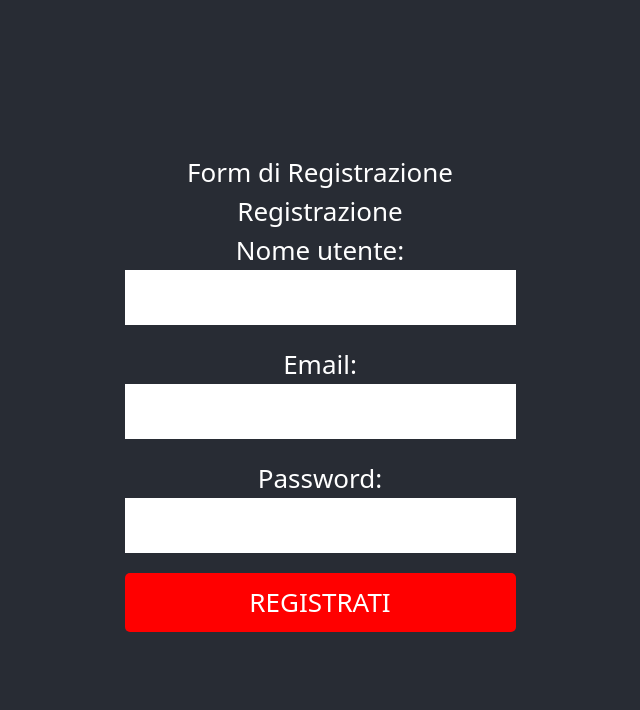
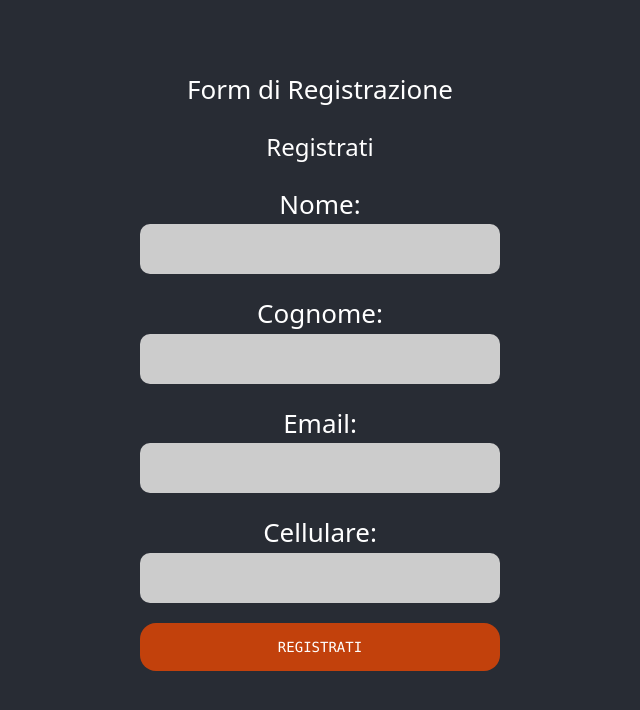
Before and after one commit to gcannatellacodgo/vetrina-fe, a React (Create React App) app: page / in a window 1280 px wide. Shown: the top 710 px of the page, without its empty margins (320-960 px from the left). Built offline with nearby package versions, Linux system fonts and the light colour scheme.

Commit message:
Registration Form Complete

```diff
--- /dev/null
+++ b/src/Componenti/MyButton.tsx
@@ -0,0 +1,11 @@
+import colors from "tailwindcss/colors";
+
+export default function MyButton(props:{testoBottone:string, myOnClick:()=>void}){
+    return(
+        <div onClick={props.myOnClick}>
+            <div className={`w-auto h-12 bg-orange-700 min-w-20 mb-10  hover:opacity-100 rounded-2xl hover:scale-110 duration-500 cursor-pointer  flex flex-col items-center justify-center px-20`}>
+                <p className={'text-sm font-mono text-white '}>{props.testoBottone}</p>
+            </div>
+        </div>
+    )
+}
--- a/src/FormRegistrazione.css
+++ b/src/FormRegistrazione.css
@@ -1,8 +1,38 @@
-.formregistrazione {
-    width: 300px;
+.container {
+    display: flex;
+    justify-content: center;
+    align-items: center;
+    height: 100vh;
+}
+
+.registration-form {
+    width: 80%;
+    max-width: 400px;
     margin: 0 auto;
-    background-color: white;
+    padding: 20px;
 }
+.registration-form #nome {
+    background-color: #cccccc;
+    font-size: xx-small;
+}
+.registration-form #cognome {
+    background-color: #cccccc;
+    font-size: xx-small;
+}
+.registration-form #email {
+    background-color: #cccccc;
+    font-size: xx-small;
+}
+.registration-form #cellulare {
+    background-color: #cccccc;
+    font-size: xx-small;
+}
+.registration-form h2 {
+    text-align: center;
+    margin-bottom: 20px;
+    font-size: x-large;
+}
+
 
 .form-group {
     margin-bottom: 15px;
@@ -13,21 +43,25 @@ label {
 }
 
 input[type="text"],
+input[type=text],
 input[type="email"],
-input[type="password"] {
+input[type="text"] {
     width: 100%;
     padding: 8px;
     margin-bottom: 5px;
+    border-radius: 10px;
+    height: 50px;
 }
 button[type="submit"] {
     width: 100%;
     padding: 10px;
-    background-color: red;
+    background-color: #ff8c00;
     color: white;
     border: none;
     border-radius: 5px;
     cursor: pointer;
     transition: background-color 0.3s;
+
 }
 
 button[type="submit"]:hover {
--- a/src/FormRegistrazione.tsx
+++ b/src/FormRegistrazione.tsx
@@ -1,14 +1,17 @@
 import React, { useState } from 'react';
 import './FormRegistrazione.css';
+import MyButton from "./Componenti/MyButton";
 
-function FormRegistrazione() {
+
+export default function FormRegistrazione() {
     const [formData, setFormData] = useState({
-        username: '',
+        nome: '',
+        cognome: '',
         email: '',
-        password: ''
+        cellulare: ''
     });
 
-    const handleChange = (e) => {
+    const handleChange = (e:any) => {
         const { name, value } = e.target;
         setFormData(prevState => ({
             ...prevState,
@@ -16,36 +19,45 @@ function FormRegistrazione() {
         }));
     };
 
-    const handleSubmit = (e) => {
+    const handleSubmit = (e:any) => {
         e.preventDefault();
         console.log(formData);
     };
 
     return (
         <div className="registration-form">
-            <h2>Registrazione</h2>
+            <h2>Registrati</h2>
             <form onSubmit={handleSubmit}>
                 <div className="form-group">
-                    <label htmlFor="username">Nome utente:</label>
-                    <input type="text" id="username" name="username" value={formData.username} onChange={handleChange} required />
+                    <label htmlFor="nome">Nome:</label>
+                    <input type="text" id="nome" name="Nome" value={formData.nome} onChange={handleChange}
+                           required/>
+                </div>
+
+                <div className="form-group">
+                    <label htmlFor="cognome">Cognome:</label>
+                    <input type="text" id="cognome" name="Cognome" value={formData.cognome} onChange={handleChange}
+                           required/>
                 </div>
 
                 <div className="form-group">
                     <label htmlFor="email">Email:</label>
-                    <input type="email" id="email" name="email" value={formData.email} onChange={handleChange} required />
+                    <input type="email" id="email" name="Email" value={formData.email} onChange={handleChange}
+                           required/>
                 </div>
 
                 <div className="form-group">
-                    <label htmlFor="password">Password:</label>
-                    <input type="password" id="password" name="password" value={formData.password} onChange={handleChange} required />
+                    <label htmlFor="cellulare">Cellulare:</label>
+                    <input type="text" id="cellulare" name="Cellulare" value={formData.cellulare} onChange={handleChange}
+                           required/>
                 </div>
 
-                <div className="form-group">
-                    <button type="submit">REGISTRATI</button>
-                </div>
+                <MyButton myOnClick={() => {
+                    const setProvaButton = (bottone3: string) => {
+
+                    };
+                    setProvaButton("bottone 3")
+                }}  testoBottone={'REGISTRATI'}/>
             </form>
-        </div>
-    );
+        </div>)
 }
-
-export default FormRegistrazione;
--- a/src/index.tsx
+++ b/src/index.tsx
@@ -3,6 +3,7 @@ import ReactDOM from 'react-dom/client';
 import './index.css';
 import App from './App';
 import reportWebVitals from './reportWebVitals';
+import FormRegistrazione from "./FormRegistrazione";
 
 const root = ReactDOM.createRoot(
   document.getElementById('root') as HTMLElement
```
